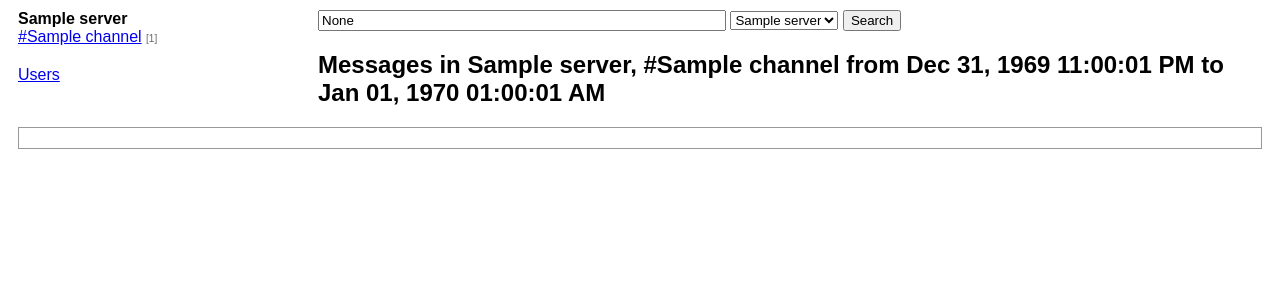
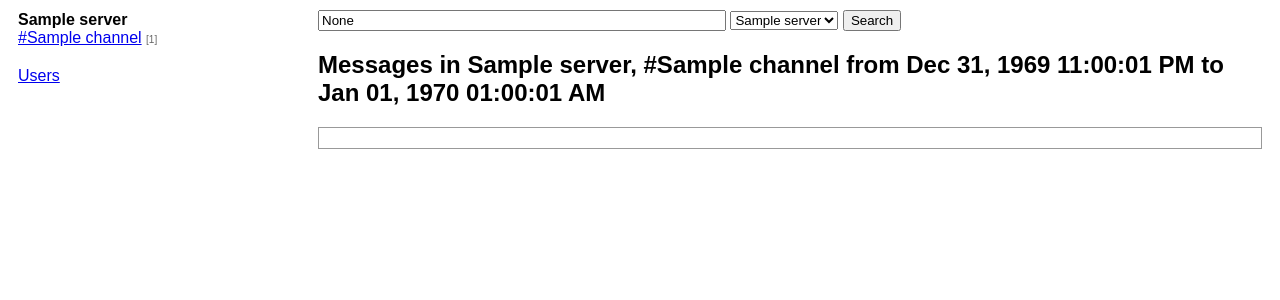
Before and after one commit to micahflee/discord-analysis, a Flask app: page /view/1/1 in a window 1280 px wide. Shown: the top 300 px of the page. Run offline with Flask 2, Linux system fonts and the light colour scheme; tables that the repository leaves empty hold one stand-in row (values such as "Sample post"); parts of the project's set-up code (start-up, migrations or seed data) failed here and were passed over.

Commit message:
Fix issues so layout doesn't break

```diff
--- a/static/style.css
+++ b/static/style.css
@@ -4,12 +4,12 @@ body {
 
 .wrapper {
   margin: 10px;
+  display: table;
 }
 
 .sidebar {
-  display: inline-block;
-  width: 300px;
-  float: left;
+  display: table-cell;
+  min-width: 300px;
 }
 
 .sidebar h3 {
@@ -30,6 +30,19 @@ body {
 .sidebar .server .message-count {
   font-size: 10px;
   color: #666666;
+}
+
+.content {
+  display: table-cell;
+  width: 100%;
+}
+
+.content img {
+  max-width: 900px;
+}
+
+.content .message {
+  word-break: break-all;
 }
 
 .content .search {
```
